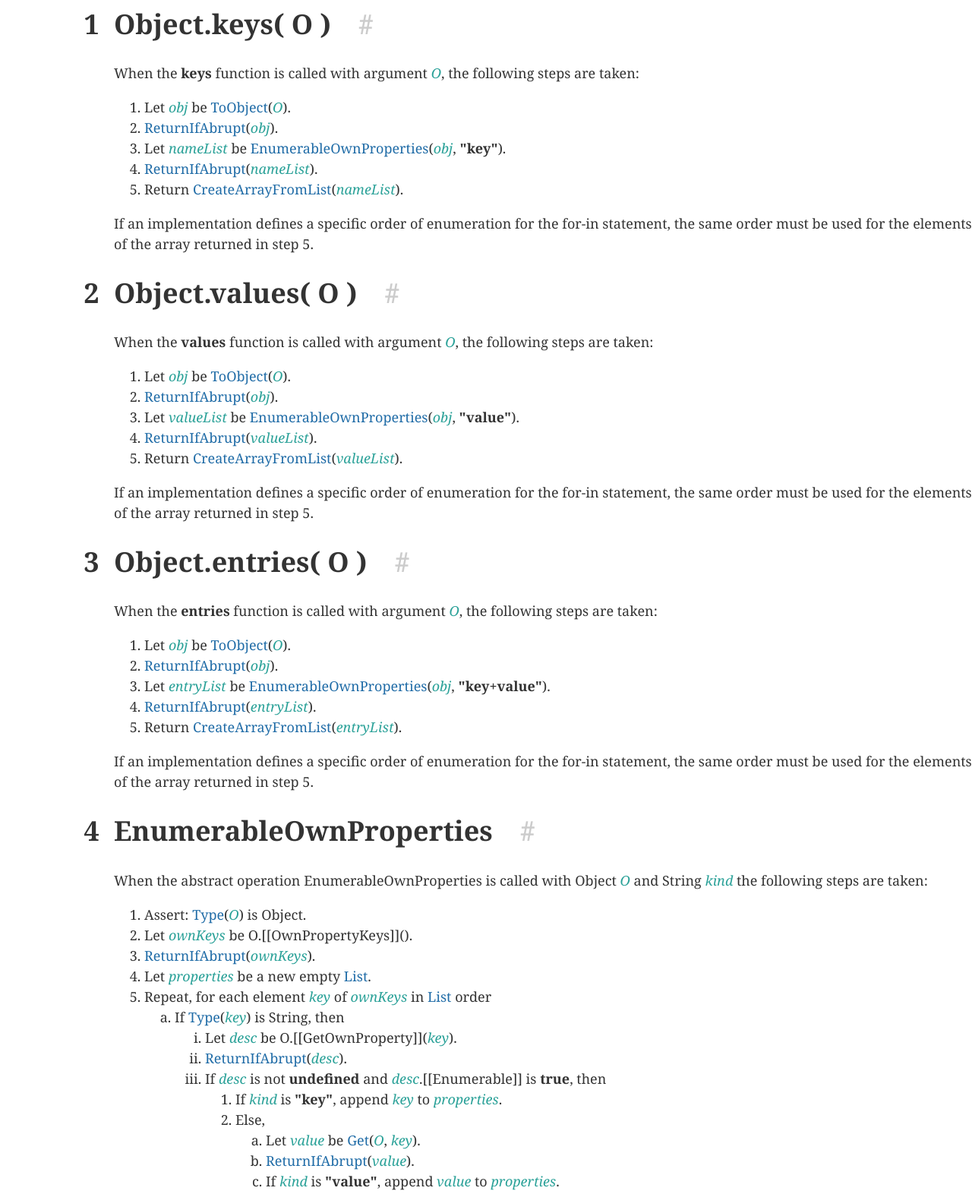
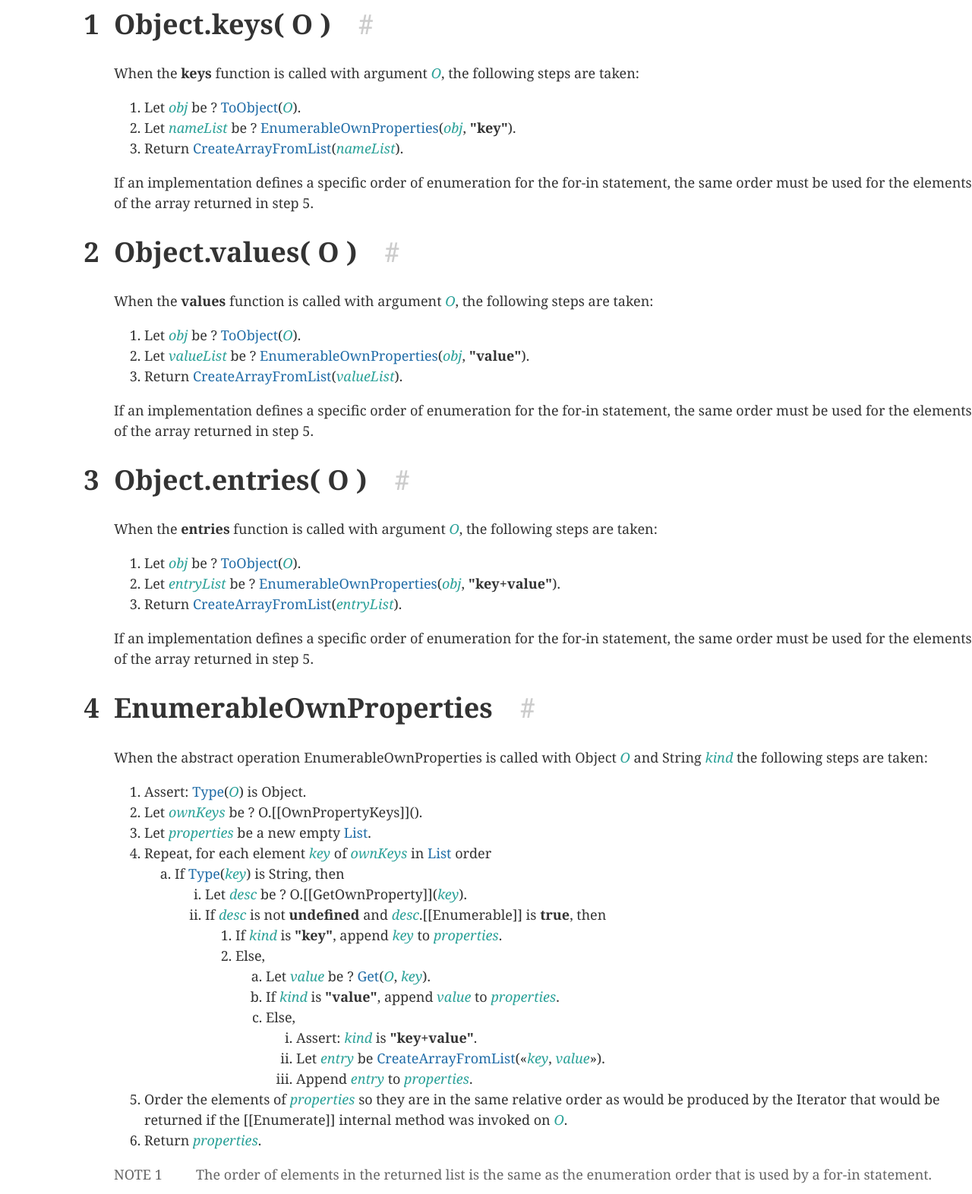
Before and after one commit to tc39/proposal-object-values-entries, a website: page index.html in a window 1280 px wide. Shown: the part 140-1712 px from the top of the page at 76% size. Drawn offline with nearby package versions, Linux system fonts and the light colour scheme.

Commit message:
Use concise ReturnIfAbrupt syntax.
Per https://github.com/tc39/ecma262/pull/129#issuecomment-153180669

```diff
--- a/index.html
+++ b/index.html
@@ -26,7 +26,7 @@
 			</ol>
 		</div>
 	</div>
-	<h1 class="version">Stage 2 Draft / October 29, 2015</h1>
+	<h1 class="version">Stage 2 Draft / November 3, 2015</h1>
 	<h1 class="title">Object.values / Object.entries</h1>
 	<emu-clause id="Object.keys">
 		<h1><span class="secnum">1</span>Object.keys( O )<span class="utils"><span class="anchor"><a href="#Object.keys">#</a></span></span></h1>
@@ -34,11 +34,9 @@
 			<emu-val>keys</emu-val> function is called with argument <var>O</var>, the following steps are taken:</p>
 		<emu-alg>
 			<ol>
-				<li>Let <var>obj</var> be <a href="http://www.ecma-international.org/ecma-262/6.0/index.html#sec-toobject">ToObject</a>(<var>O</var>).</li>
-				<li><a href="http://www.ecma-international.org/ecma-262/6.0/index.html#sec-returnifabrupt">ReturnIfAbrupt</a>(<var>obj</var>).</li>
-				<li>Let <var>nameList</var> be <a href="#EnumerableOwnProperties">EnumerableOwnProperties</a>(<var>obj</var>,
+				<li>Let <var>obj</var> be ? <a href="http://www.ecma-international.org/ecma-262/6.0/index.html#sec-toobject">ToObject</a>(<var>O</var>).</li>
+				<li>Let <var>nameList</var> be ? <a href="#EnumerableOwnProperties">EnumerableOwnProperties</a>(<var>obj</var>,
 					<emu-val>"key"</emu-val>).</li>
-				<li><a href="http://www.ecma-international.org/ecma-262/6.0/index.html#sec-returnifabrupt">ReturnIfAbrupt</a>(<var>nameList</var>).</li>
 				<li>Return <a href="http://www.ecma-international.org/ecma-262/6.0/index.html#sec-createarrayfromlist">CreateArrayFromList</a>(<var>nameList</var>).
 				</li>
 			</ol>
@@ -52,11 +50,9 @@
 			<emu-val>values</emu-val> function is called with argument <var>O</var>, the following steps are taken:</p>
 		<emu-alg>
 			<ol>
-				<li>Let <var>obj</var> be <a href="http://www.ecma-international.org/ecma-262/6.0/index.html#sec-toobject">ToObject</a>(<var>O</var>).</li>
-				<li><a href="http://www.ecma-international.org/ecma-262/6.0/index.html#sec-returnifabrupt">ReturnIfAbrupt</a>(<var>obj</var>).</li>
-				<li>Let <var>valueList</var> be <a href="#EnumerableOwnProperties">EnumerableOwnProperties</a>(<var>obj</var>,
+				<li>Let <var>obj</var> be ? <a href="http://www.ecma-international.org/ecma-262/6.0/index.html#sec-toobject">ToObject</a>(<var>O</var>).</li>
+				<li>Let <var>valueList</var> be ? <a href="#EnumerableOwnProperties">EnumerableOwnProperties</a>(<var>obj</var>,
 					<emu-val>"value"</emu-val>).</li>
-				<li><a href="http://www.ecma-international.org/ecma-262/6.0/index.html#sec-returnifabrupt">ReturnIfAbrupt</a>(<var>valueList</var>).</li>
 				<li>Return <a href="http://www.ecma-international.org/ecma-262/6.0/index.html#sec-createarrayfromlist">CreateArrayFromList</a>(<var>valueList</var>).
 				</li>
 			</ol>
@@ -70,11 +66,9 @@
 			<emu-val>entries</emu-val> function is called with argument <var>O</var>, the following steps are taken:</p>
 		<emu-alg>
 			<ol>
-				<li>Let <var>obj</var> be <a href="http://www.ecma-international.org/ecma-262/6.0/index.html#sec-toobject">ToObject</a>(<var>O</var>).</li>
-				<li><a href="http://www.ecma-international.org/ecma-262/6.0/index.html#sec-returnifabrupt">ReturnIfAbrupt</a>(<var>obj</var>).</li>
-				<li>Let <var>entryList</var> be <a href="#EnumerableOwnProperties">EnumerableOwnProperties</a>(<var>obj</var>,
+				<li>Let <var>obj</var> be ? <a href="http://www.ecma-international.org/ecma-262/6.0/index.html#sec-toobject">ToObject</a>(<var>O</var>).</li>
+				<li>Let <var>entryList</var> be ? <a href="#EnumerableOwnProperties">EnumerableOwnProperties</a>(<var>obj</var>,
 					<emu-val>"key+value"</emu-val>).</li>
-				<li><a href="http://www.ecma-international.org/ecma-262/6.0/index.html#sec-returnifabrupt">ReturnIfAbrupt</a>(<var>entryList</var>).</li>
 				<li>Return <a href="http://www.ecma-international.org/ecma-262/6.0/index.html#sec-createarrayfromlist">CreateArrayFromList</a>(<var>entryList</var>).
 				</li>
 			</ol>
@@ -88,8 +82,7 @@
 		<emu-alg>
 			<ol>
 				<li>Assert: <a href="http://www.ecma-international.org/ecma-262/6.0/index.html#sec-ecmascript-data-types-and-values">Type</a>(<var>O</var>) is Object.</li>
-				<li>Let <var>ownKeys</var> be O.[[OwnPropertyKeys]]().</li>
-				<li><a href="http://www.ecma-international.org/ecma-262/6.0/index.html#sec-returnifabrupt">ReturnIfAbrupt</a>(<var>ownKeys</var>).</li>
+				<li>Let <var>ownKeys</var> be ? O.[[OwnPropertyKeys]]().</li>
 				<li>Let <var>properties</var> be a new empty
 					<emu-xref href="#sec-list-and-record-specification-type"><a href="http://www.ecma-international.org/ecma-262/6.0/index.html#sec-list-and-record-specification-type">List</a></emu-xref>.</li>
 				<li>Repeat, for each element <var>key</var> of <var>ownKeys</var> in
@@ -97,8 +90,7 @@
 					<ol>
 						<li>If <a href="http://www.ecma-international.org/ecma-262/6.0/index.html#sec-ecmascript-data-types-and-values">Type</a>(<var>key</var>) is String, then
 							<ol>
-								<li>Let <var>desc</var> be O.[[GetOwnProperty]](<var>key</var>).</li>
-								<li><a href="http://www.ecma-international.org/ecma-262/6.0/index.html#sec-returnifabrupt">ReturnIfAbrupt</a>(<var>desc</var>).</li>
+								<li>Let <var>desc</var> be ? O.[[GetOwnProperty]](<var>key</var>).</li>
 								<li>If <var>desc</var> is not
 									<emu-val>undefined</emu-val> and <var>desc</var>.[[Enumerable]] is
 									<emu-val>true</emu-val>, then
@@ -107,8 +99,7 @@
 											<emu-val>"key"</emu-val>, append <var>key</var> to <var>properties</var>.</li>
 										<li>Else,
 											<ol>
-												<li>Let <var>value</var> be <a href="http://www.ecma-international.org/ecma-262/6.0/index.html#sec-get-o-p">Get</a>(<var>O</var>, <var>key</var>).</li>
-												<li><a href="http://www.ecma-international.org/ecma-262/6.0/index.html#sec-returnifabrupt">ReturnIfAbrupt</a>(<var>value</var>).</li>
+												<li>Let <var>value</var> be ? <a href="http://www.ecma-international.org/ecma-262/6.0/index.html#sec-get-o-p">Get</a>(<var>O</var>, <var>key</var>).</li>
 												<li>If <var>kind</var> is
 													<emu-val>"value"</emu-val>, append <var>value</var> to <var>properties</var>.</li>
 												<li>Else,
```
Also changed, not shown: spec.md (+9 -18 lines), 1 other file.
